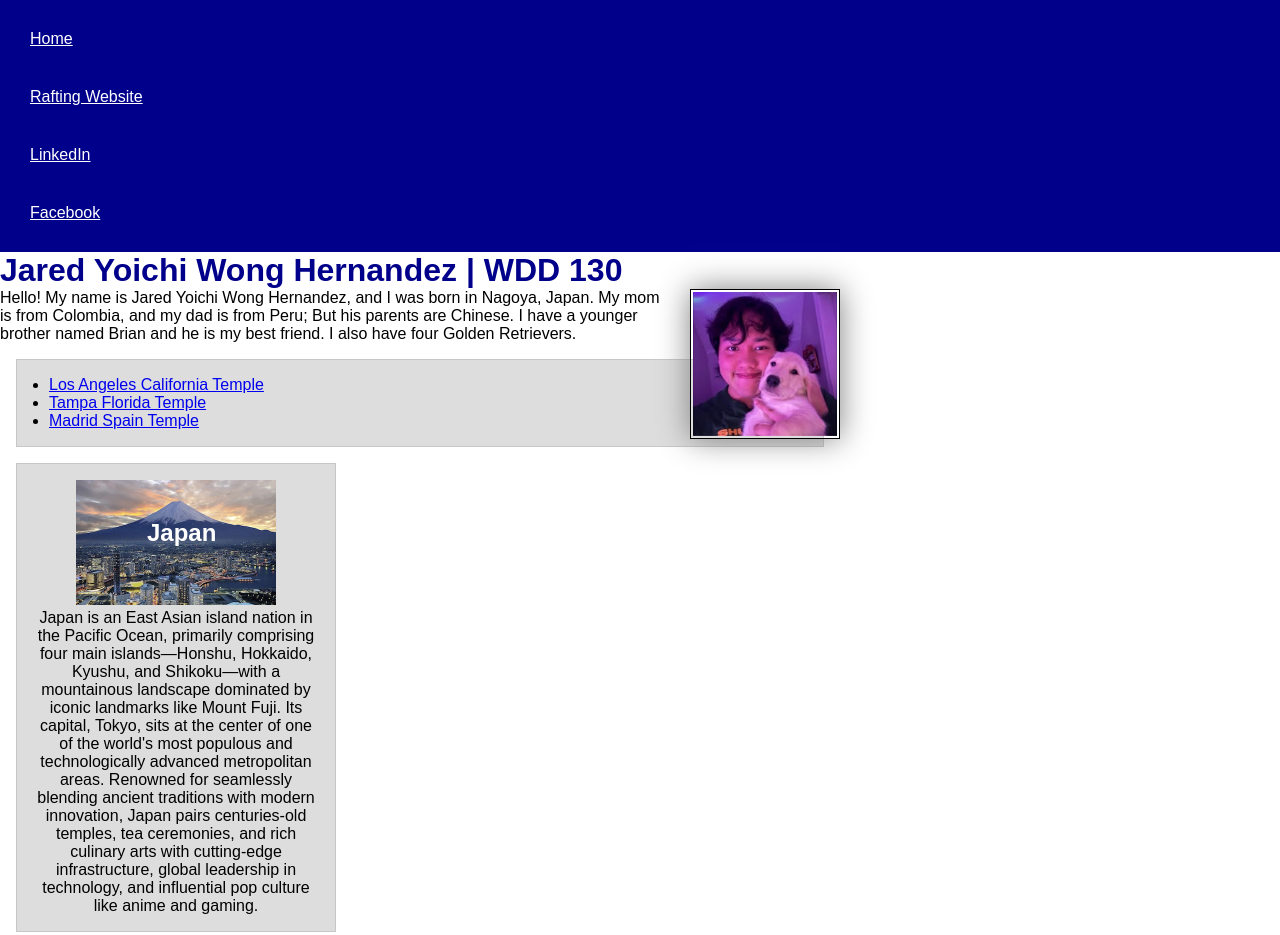
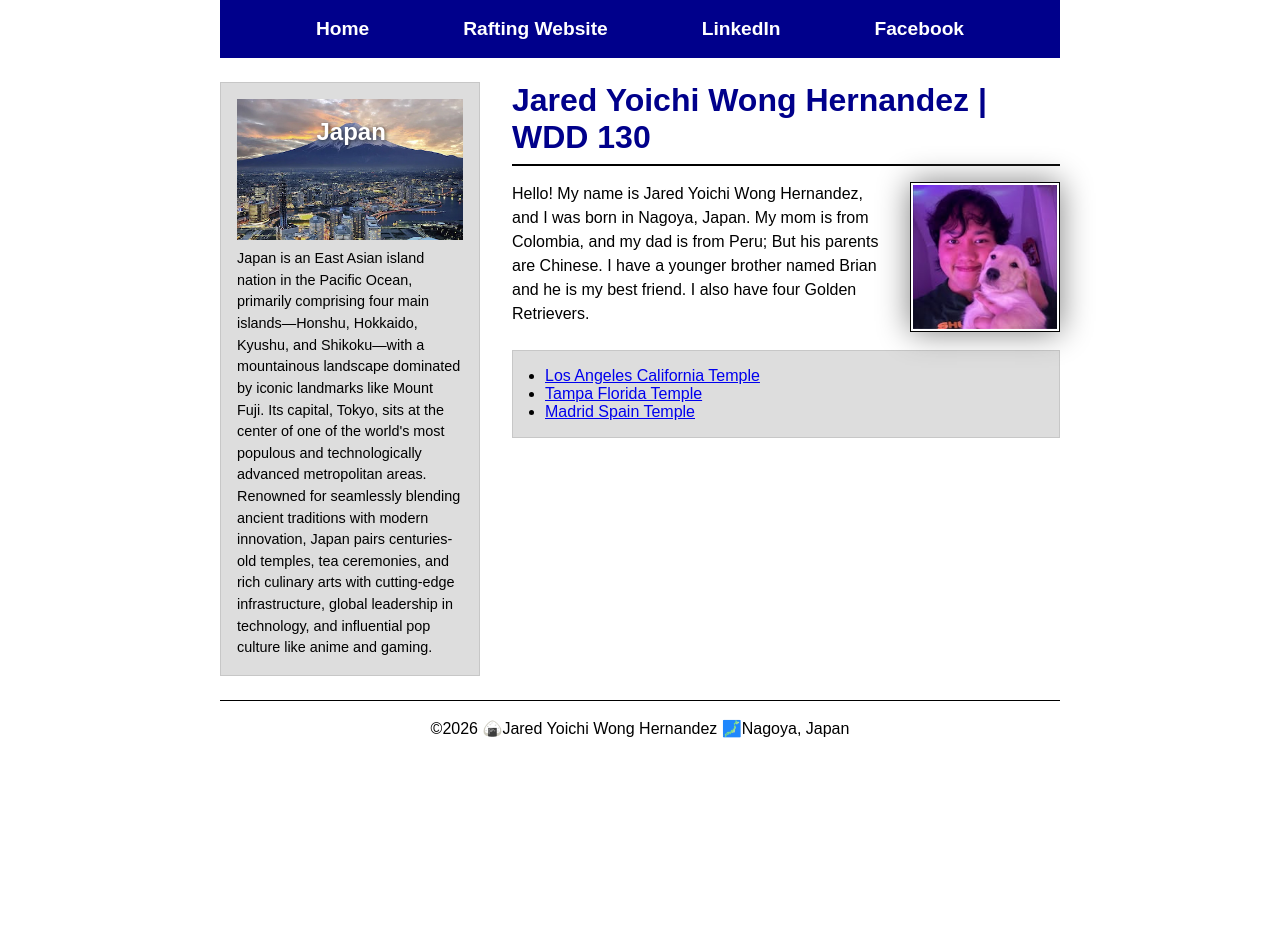
Before and after one commit to yoichiwh/wdd130, a plain HTML site: page index.html in a window 1280 px wide. Shown: the top 935 px of the page. After the commit the page ends 800 px from the top, so only its background shows below. Drawn offline with Linux system fonts and the light colour scheme.

Commit message:
index-html

```diff
--- a/index.html
+++ b/index.html
@@ -19,21 +19,26 @@
             <a href="https://facebook.com" target="_blank" rel="noopener">Facebook</a>
         </nav>
     </header>
+    <div class="grid">
         <main>
             <h1>Jared Yoichi Wong Hernandez | WDD 130</h1>
             <img src="images/profile.png" alt="Jared Yoichi Wong Hernandez" width="200">
             <p>Hello! My name is Jared Yoichi Wong Hernandez, and I was born in Nagoya, Japan. My mom is from Colombia, and my dad is from Peru; But his parents are Chinese. I have a younger brother named Brian and he is my best friend. I also have four Golden Retrievers.</p>
-        <ul class="box indent">
+            <div class="box indent">
+                <ul>
                     <li><a href="https://www.churchofjesuschrist.org/temples/details/los-angeles-california-temple?lang=eng" target="_blank" rel="noopener">Los Angeles California Temple</a></li>
                     <li><a href="https://www.churchofjesuschrist.org/temples/details/tampa-florida-temple?lang=eng" target="_blank" rel="noopener">Tampa Florida Temple</a></li>
                     <li><a href="https://www.churchofjesuschrist.org/temples/details/madrid-spain-temple?lang=eng" target="_blank" rel="noopener">Madrid Spain Temple</a></li>
                 </ul>
+            </div>
         </main>
+
         <aside class="box">
             <h2>Japan</h2>
             <img src="images/japan.jpg" alt="city of tokyo">
             <p>Japan is an East Asian island nation in the Pacific Ocean, primarily comprising four main islands—Honshu, Hokkaido, Kyushu, and Shikoku—with a mountainous landscape dominated by iconic landmarks like Mount Fuji. Its capital, Tokyo, sits at the center of one of the world's most populous and technologically advanced metropolitan areas. Renowned for seamlessly blending ancient traditions with modern innovation, Japan pairs centuries-old temples, tea ceremonies, and rich culinary arts with cutting-edge infrastructure, global leadership in technology, and influential pop culture like anime and gaming.</p>
         </aside>
+    </div>
     <footer>
         <p>©2026 🍙Jared Yoichi Wong Hernandez 🗾Nagoya, Japan</p>
     </footer>
--- a/styles/styles.css
+++ b/styles/styles.css
@@ -13,33 +13,42 @@ body {
     --heading-background-color: darkblue;
     --heading-text-color: white;
     --h1-text-color: darkblue;
-    --boreder-color: black;
-
+    --border-color: black;
 }
 
 nav {
     background-color: var(--heading-background-color);
     padding: 10px;
+    display: flex;
+    justify-content: space-evenly;
+    align-items: center;
 }
 
 nav a {
+    display: block;
+    padding: 0.5rem;
+    text-decoration: none;
+    font-size: 1.2rem;
+    font-weight: 700;
     color: var(--heading-text-color);
-    display: block;
-    padding: 20px;
 }
 
 main {
-    max-width: 840px;
+    grid-column: 2;
+    margin: 0;
 }
 
 h1 {
     color: var(--h1-text-color);
+    border-bottom: 2px solid var(--border-color);
+    padding-bottom: 0.5rem;
+    margin-bottom: 1rem;
 }
 
 main img {
     width: 150px;
     height: auto;
-    border: 1px solid var(--boreder-color);
+    border: 1px solid var(--border-color);
     padding: 2px;
     box-shadow: 0 0 30px gray;
     float: right;
@@ -47,43 +56,75 @@ main img {
 }
 
 aside {
-    width: 20rem;
+    grid-column: 1;
+    grid-row: 1;
     text-align: center;
     position: relative;
+    width: 100%;
+
 }
 
 aside img {
-    width: 200px;
+    width: 100%;
     height: auto;
+    display: block;
 }
 
 aside h2 {
     position: absolute;
-    top: 55px;
-    left: 130px;
+    top: 35px;
+    left: 37%;
     color: white;
+    text-shadow: 1px 1px 4px rgba(0, 0, 0, 0.8);
+}
+
+aside p {
+    text-align: left;
+    font-size: 0.9rem;
+    margin-top: 0.5rem;
 }
 
 p {
-    padding: 0px;
+    padding: 0;
+    line-height: 1.5;
 }
 
 footer {
     margin-top: 15px;
-    border-top: 1px solid var(--boreder-color);
+    border-top: 1px solid var(--border-color);
     text-align: center;
+    padding: 1rem 0;
 }
 
 /* Class Selectors */
 .box {
-    margin: 1rem;
     border: 1px solid rgb(0 0 0 / 10%);
     padding: 1rem;
     background-color: #ddd;
     color: #000;
 }
 
+main .box {
+    margin-top: 1.5rem;
+    clear: both;
+}
+
 .indent {
     padding-left: 2rem;
+}
 
+header,
+.grid,
+footer {
+    max-width: 840px;
+    margin: 0 auto;
 }
+
+.grid {
+    display: grid;
+    grid-template-columns: 260px 1fr;
+    gap: 2rem;
+    align-items: start;
+    margin-top: 1.5rem;
+    margin-bottom: 1.5rem;
+}
--- a/week04/styles/layout-exercises.css
+++ b/week04/styles/layout-exercises.css
@@ -24,17 +24,24 @@ div {
 .flex {
     background-color: #aba;
     /* write declarations here */
+    display: flex;
+    justify-content: center;
+    align-items: center;
 
 }
 
 .grid {
     background-color: #abb;
     /* write declarations here */
-
+    display: grid;
+    place-items: center;
 }
 
 .container2 {
     /* write declarations here */
+    display: flex;
+    flex-wrap: wrap;
+    justify-content: space-around;
 
 }
 
@@ -45,12 +52,13 @@ div {
 
 .container3 {
     /* write declarations here */
-
+    display: grid;
+    grid-template-columns: 1fr 1fr 1fr;
 }
 
 .columns-3 {
     /* write declaration here */
-
+    grid-column: 1 / 4;
 }
 
 .three {
```
Lines whose indentation alone changed are shown as unchanged.
